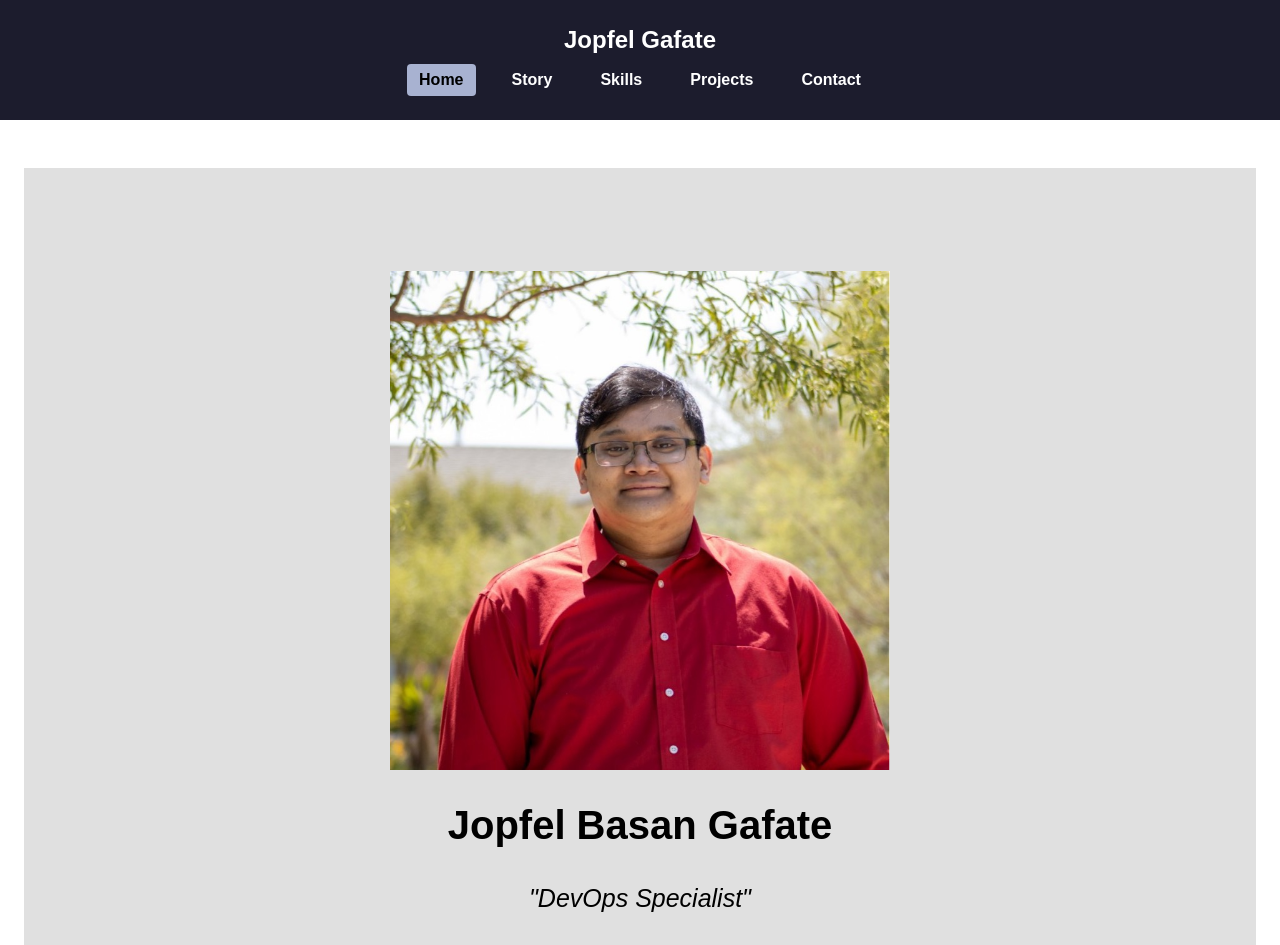
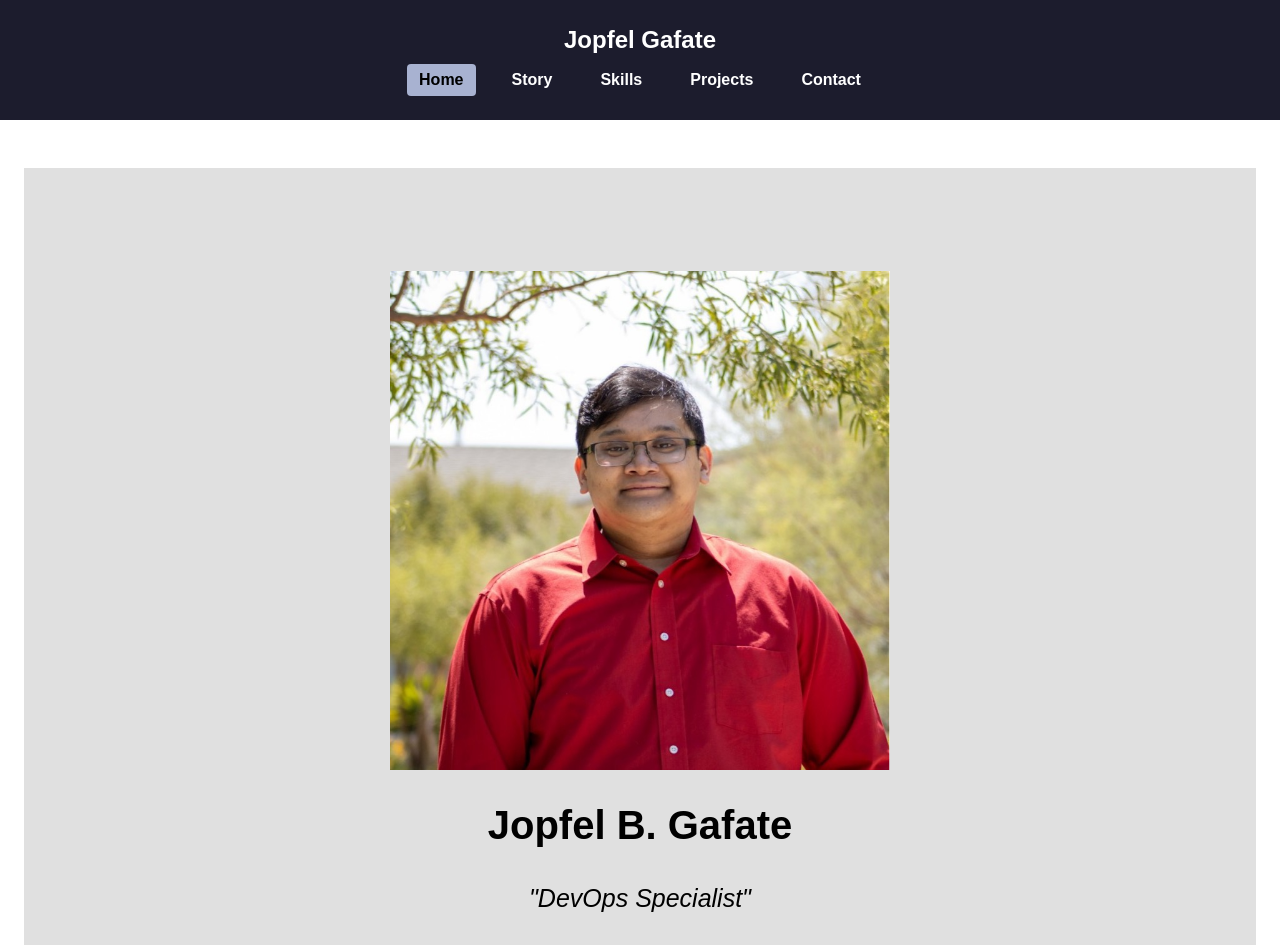
Before and after one commit to jooooooooooooooooo-web/gafate_nextjs_portfolio, a Next.js app: page /home in a window 1280 px wide. Shown: the top 945 px of the page. Built offline with nearby package versions, Linux system fonts and the light colour scheme.

Commit message:
Edited name on home page

```diff
--- a/src/app/home/page.jsx
+++ b/src/app/home/page.jsx
@@ -11,7 +11,7 @@ const HomePage = ()=>{
             height={500}
             alt="profile"
             />
-            <h2 className="text-black text-[40px] font-bold">Jopfel Basan Gafate</h2>
+            <h2 className="text-black text-[40px] font-bold">Jopfel B. Gafate</h2>
             <h2 className="text-black text-[25px] italic">"DevOps Specialist"</h2>
             <p className="max-w-[500px] w-full text-black text-center">"Why limit yourself to just one skill?" was the line one of
                 my mentors said when I was still in high school. The role of DevOps was one that embodied this skill; not limiting
```
